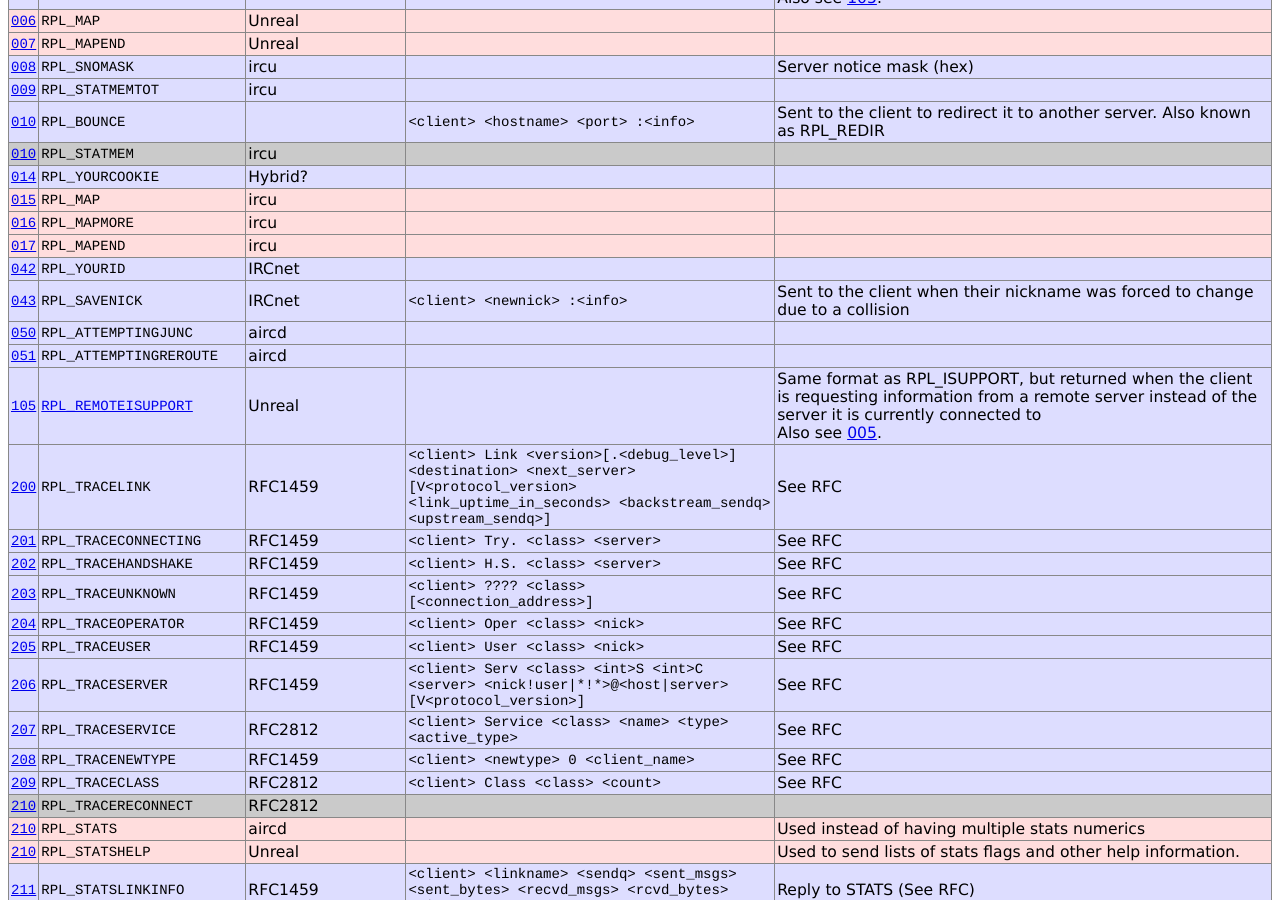
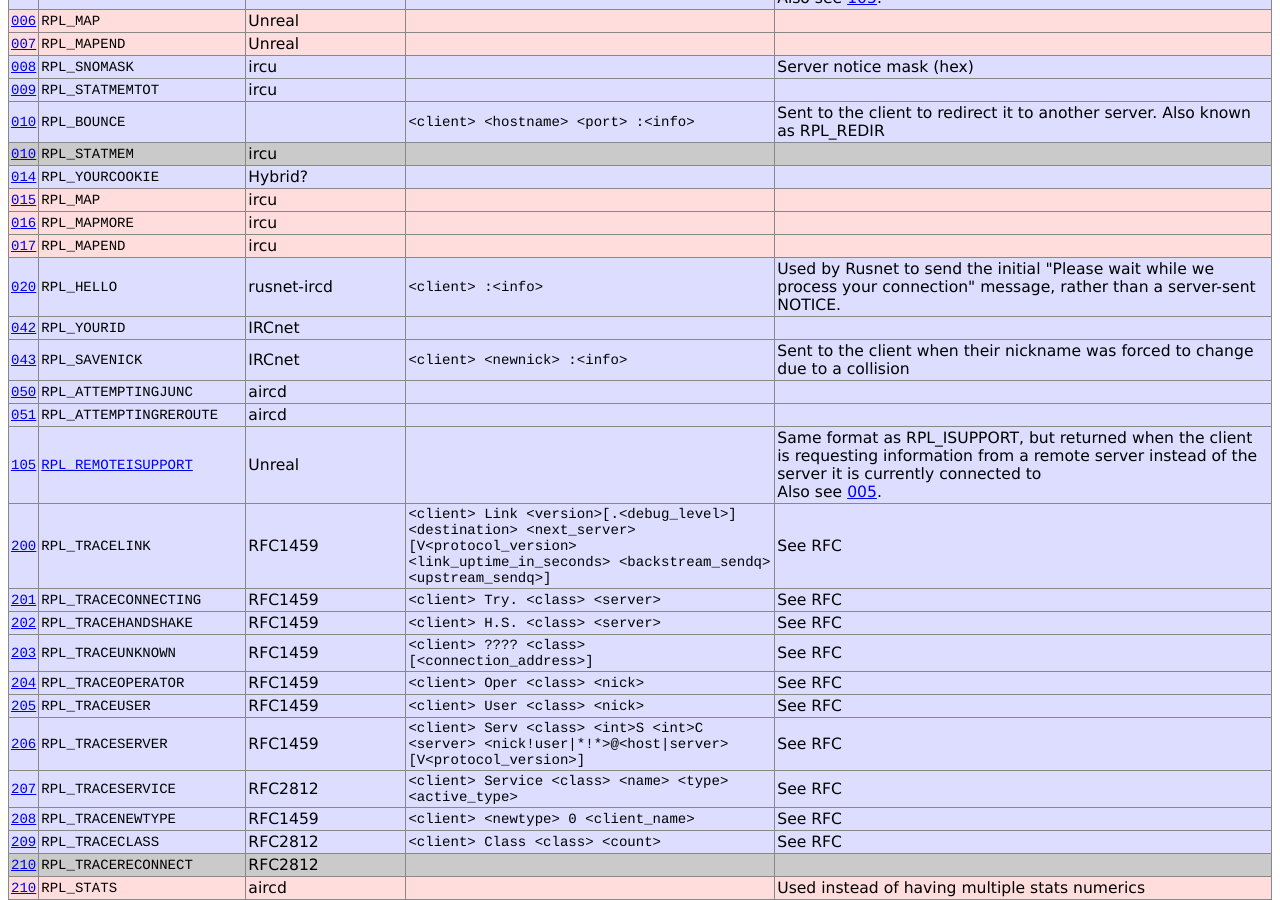
Before and after one commit to ircdocs/irc-defs, a Jekyll site: the page built from defs/ircnumerics.html, in a window 1280 px wide and 900 px high, scrolled down 561 px. Built offline with Jekyll 4.4.1, drawn with Linux system fonts in a browser that asks for light colours.

Commit message:
ircnumerics: Add RPL_HELLO

```diff
--- a/_data/ircnumerics.yaml
+++ b/_data/ircnumerics.yaml
@@ -205,6 +205,15 @@
         conflict: true
 
     -
+        name: RPL_HELLO
+        numeric: "020"
+        origin: rusnet-ircd
+        format: "<client> :<info>"
+        comment: >
+            Used by Rusnet to send the initial "Please wait while we process
+            your connection" message, rather than a server-sent NOTICE.
+
+    -
         name: RPL_YOURID
         numeric: "042"
         origin: IRCnet
```
